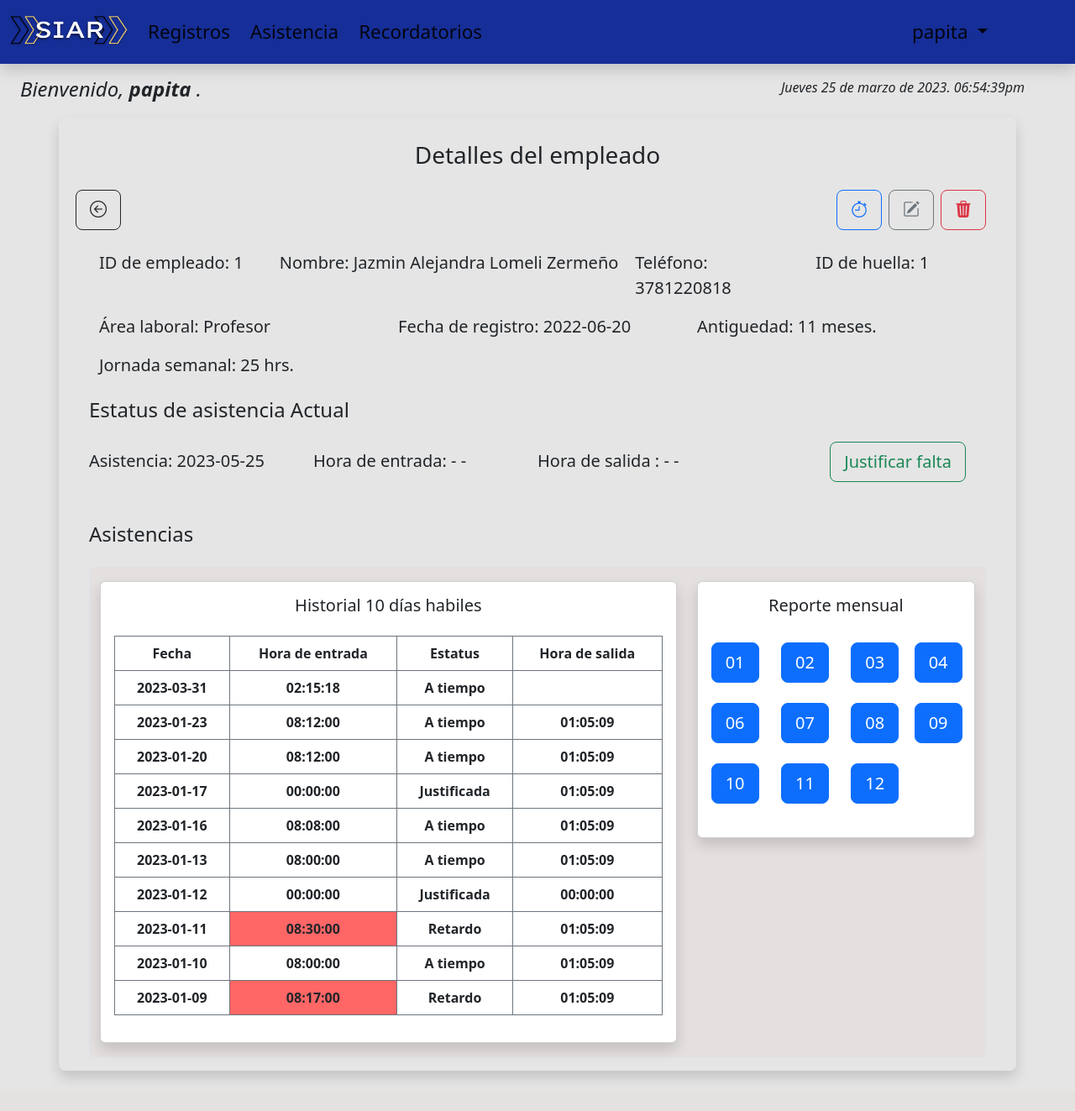
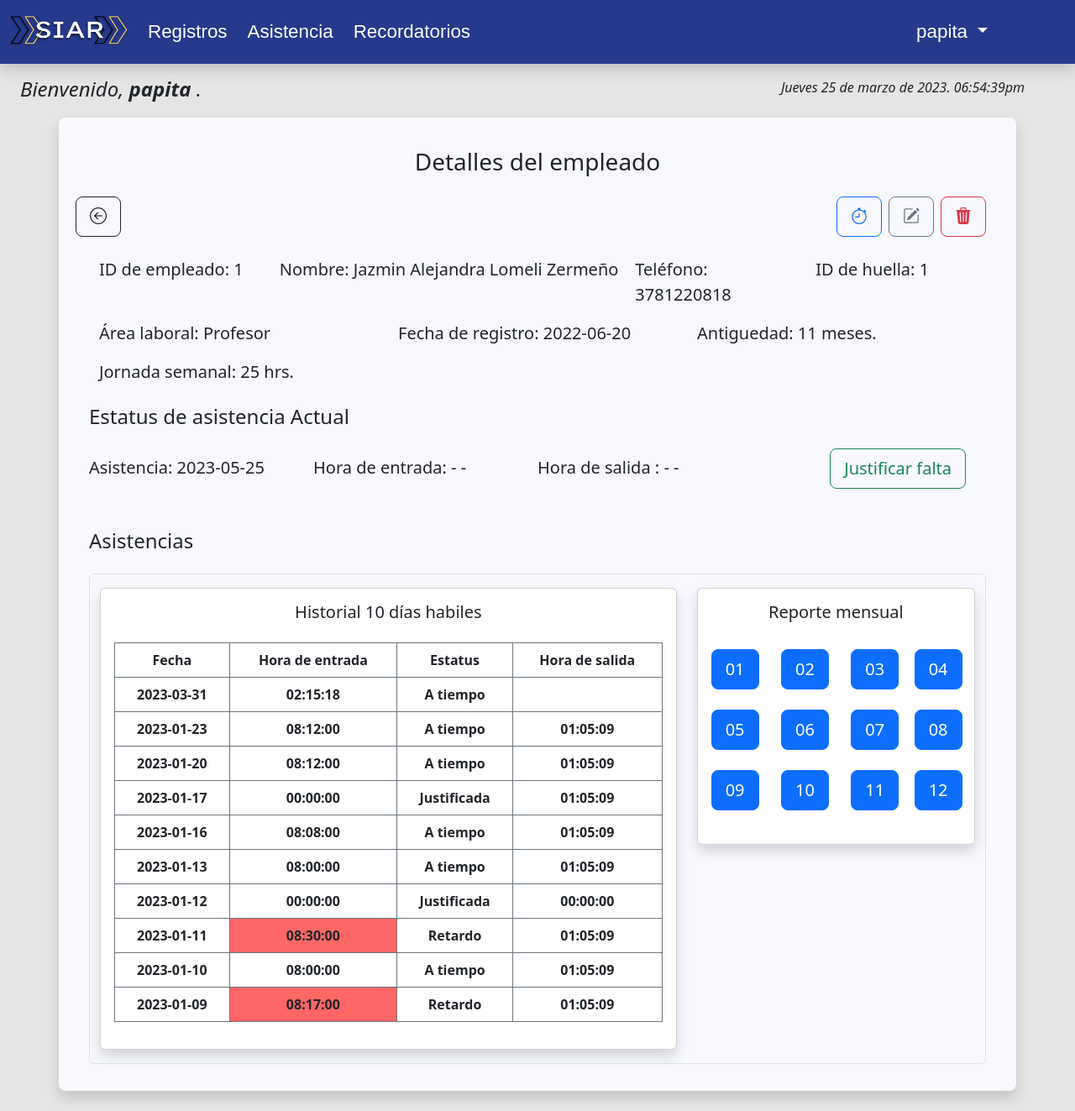
Before and after one commit to Jazmin-Lomeli/SIAR, a PHP site: page /empleado_detalles.php?id=1 in a window 1280 px wide. Shown: the whole page at 84% size. Before the commit the page ends 1285 px from the top, so only its background shows below. Run offline with PHP 8.4, Linux system fonts and the light colour scheme; a user stored in the database is signed in; data comes from the database, SQL or seed files in the repository; data that the repository does not hold is empty; some libraries are stand-ins or nearby versions.

Commit message:
Ya casi =)

```diff
--- a/admin_recordatorios.php
+++ b/admin_recordatorios.php
@@ -186,8 +186,8 @@ if ($_SERVER["REQUEST_METHOD"] == "POST") {
           <?php
           /* Establecer la hora de Mexico por que por defecto manda la del server  */
           date_default_timezone_set("America/Mexico_City");
-          echo $dia[date('w')] . " " . date("d") . " de " . $mes[date("m") - 1] . " de " . date("Y") . ".   " . date("h:i:sa"); ?>
-
+          $hora_actual = strtotime("-1 hour");
+          echo $dia[date('w', $hora_actual)] . " " . date("d", $hora_actual) . " de " . $mes[date("m", $hora_actual) - 1] . " de " . date("Y", $hora_actual) . ".   " . date("h:i:sa", $hora_actual); ?>
         </p>
       </div>
     </div>
@@ -274,7 +274,7 @@ if ($_SERVER["REQUEST_METHOD"] == "POST") {
             <th>Opciones</th>
           </tr>
         </thead>
-        <tbody id="content">   <!-- Contenido con AJAX -->
+        <tbody id="content"> <!-- Contenido con AJAX -->
 
         </tbody>
       </table>
--- a/arduino_resp.php
+++ b/arduino_resp.php
@@ -5,7 +5,11 @@ require_once 'assets/config/config.php';
 /* Establecemos la fecha y la hora actual */
 date_default_timezone_set("America/Mexico_City");
 $fechaActual = date('Y-m-d');
-$Hora_actual = date('h:i:s');
+
+/* Cuando cambio el horario el servidor nunca cambio la hora, entonces nos marca una hora más tarde */
+$hora_actual = date_create();                                            // Crea un objeto DateTime con la hora actual
+date_sub($hora_actual, date_interval_create_from_date_string('1 hour')); // Resta una hora al objeto DateTime
+$hora_actual = $hora_actual->format('H:i:s');                            // Obtiene la hora restada
 
 /*  Datos que manda el arduino por el metodo POST  */
 $confirmacion = $_POST['transaccion_hecha'];
--- a/assets/css/styles.css
+++ b/assets/css/styles.css
@@ -1,34 +1,44 @@
+/* Color del fondo */
 body {
     background: rgba(128, 128, 128, 0.2);
     height: 100%;
 }
-header{
-    background-color:  #162e97;      /* Color */
+
+/* Color de la barra de navegación */
+header {
+    background-color:  #26398b;
     font-size: 1.4em;
-    color: white;
-    font-family: 'Segoe UI', sans-serif;
-
+    font-family: 'Arial', sans-serif;
   }
 
+ /* Para la primera NavBar el texto es Blanco */
+ header .navbar-light .navbar-nav .nav-link {
+    color: #fff !important;
+  }
+/* Hover de la NavBar */
     header nav div ul li a:hover{
-    font-weight: 500;
- /*text-shadow: 1px 1px 6px #d0dad3;*/
+    font-weight: 450;
     font-size: 1.1em;
     font-weight: oblique;
-}
-
-.bienvenida{
-    font-style: oblique;
+    color: white;
     }
 
 
-
+/* Segunda NavBar en Asistencia Texto negro */
+  .dernav .navbar-nav .nav-link {
+    color: #000;
+  }
   .container nav div ul li a:hover{
     text-shadow: 1px 1px 6px #666866;
     font-size: 1.2em;
     font-weight: oblique;
    }
+/* Nombre del usuaruio */
+.bienvenida{
+    font-style: oblique;
+}
 
+/*Botones para los pdf */
 .raise:hover,
 .raise:focus {
   box-shadow: 0 0.5em 0.5em -0.4em var(--hover);
--- a/empleado_detalles.php
+++ b/empleado_detalles.php
@@ -276,7 +276,7 @@ if ($anios == 0) {
                     <!-- Cambiar botones  -->
                     <div class="col-xl-10 col-lg-10 form-group mx-2 pb-2 pt-3">
 
-                      <input type="submit" class="btn btn-outline-success px-4" value="Ingresar">
+                      <input type="submit" class="btn btn-outline-success px-4" value="Guardar">
                       &ensp;
                       <a class="btn btn-outline-danger px-5" href="admin_reg.php">
                         <i class="bi bi-x-circle"></i>
@@ -459,9 +459,19 @@ if ($anios == 0) {
         <?php
   } else {
     ?>
+     <style>
+    .cont {
+      background: ghostwhite;
+      height: 100%;
+      border-radius: 10px;
+      padding-bottom: 1em;
+      padding-top: 0.5em;
+      margin-top: 1em;
+    }
+  </style>
         <!-- NAV BAR -->
         <!-- Detalles del registro  -->
-        <div class="px-4 pt-3 bienvenida">
+        <div class=" px-4 pt-3 bienvenida">
           <div class="row">
             <div class="col align-self-start">
               <h4>Bienvenido, <b>
@@ -485,7 +495,7 @@ if ($anios == 0) {
           </div>
         </div>
         <!-- Alertas de confirmacion o  error -->
-        <div class="container mt-2 principal rounded-3 shadow mb-4">
+        <div class=" cont container mt-2 principal rounded-3 shadow mb-4">
           <br>
           <?php
           if (isset($_GET['mensaje']) and $_GET['mensaje'] == 'area') {
@@ -691,7 +701,7 @@ if ($anios == 0) {
               <br>
               <h4 class="text-start pt-2 pb-3">Asistencias</h4>
               <div class="container border rounded pb-3"
-                style="border-color:rgb(220, 220, 220); background-color: rgba(228, 215, 215, 0.4);">
+                style="border-color:rgb(220, 220, 220);">
                 <div class="row pt-3">
                   <div class="col-sm-8">
                     <div class="card shadow">
@@ -756,7 +766,7 @@ if ($anios == 0) {
                     </div>
                   </div>
 
-                  <div class="col-sm-4">
+                  <div class=" col-sm-4">
                     <div class="card shadow">
                       <div class="card-body">
                         <h5 class="card-title text-center">Reporte mensual </h5>
@@ -806,6 +816,16 @@ if ($anios == 0) {
 
                         <div class="row">
                           <div class="col pb-4">
+                            <abbr title='Mes de Mayo'>
+                              <!-- Mandar datos por GET -->
+                              <a href="assets/scripts/reporte_mes.php?id=<?php echo $id_emp ?>&mes=5"
+                                class="btn btn-primary btn-lg ml-2 raise" target="_blank"
+                                onclick="window.open(this.href,this.target,'width=1000,height=700,top=120,left=100,toolbar=no,location=no,status=no,menubar=no');return false;">
+                                05
+                              </a>
+                            </abbr>
+                          </div>
+                          <div class="col pb-4 px-1">
                             <abbr title='Mes de Junio'>
                               <!-- Mandar datos por GET -->
                               <a href="assets/scripts/reporte_mes.php?id=<?php echo $id_emp ?>&mes=6"
@@ -815,7 +835,7 @@ if ($anios == 0) {
                               </a>
                             </abbr>
                           </div>
-                          <div class="col pb-4 px-1">
+                          <div class="col pb-3 pe-2">
                             <abbr title='Mes de Julio'>
                               <!-- Mandar datos por GET -->
                               <a href="assets/scripts/reporte_mes.php?id=<?php echo $id_emp ?>&mes=7"
@@ -825,7 +845,7 @@ if ($anios == 0) {
                               </a>
                             </abbr>
                           </div>
-                          <div class="col pb-3 pe-2">
+                          <div class="col px-0 pb-4">
                             <abbr title='Mes de Agosto'>
                               <!-- Mandar datos por GET -->
                               <a href="assets/scripts/reporte_mes.php?id=<?php echo $id_emp ?>&mes=8"
@@ -835,7 +855,10 @@ if ($anios == 0) {
                               </a>
                             </abbr>
                           </div>
-                          <div class="col px-0 pb-4">
+                        </div>
+
+                        <div class="row">
+                        <div class="col pb-4">
                             <abbr title='Mes de Septiembre'>
                               <!-- Mandar datos por GET -->
                               <a href="assets/scripts/reporte_mes.php?id=<?php echo $id_emp ?>&mes=9"
@@ -845,10 +868,7 @@ if ($anios == 0) {
                               </a>
                             </abbr>
                           </div>
-                        </div>
-
-                        <div class="row">
-                          <div class="col pb-4">
+                          <div class="col pb-4 px-1">
                             <abbr title='Mes de Octubre'>
                               <!-- Mandar datos por GET -->
                               <a href="assets/scripts/reporte_mes.php?id=<?php echo $id_emp ?>&mes=10"
@@ -858,7 +878,7 @@ if ($anios == 0) {
                               </a>
                             </abbr>
                           </div>
-                          <div class="col pb-4 px-1">
+                          <div class="col pb-3 pe-2">
                             <abbr title='Mes de Noviembre'>
                               <!-- Mandar datos por GET -->
                               <a href="assets/scripts/reporte_mes.php?id=<?php echo $id_emp ?>&mes=11"
@@ -868,7 +888,7 @@ if ($anios == 0) {
                               </a>
                             </abbr>
                           </div>
-                          <div class="col pb-3 pe-2">
+                          <div class="col px-0 pb-4">
                             <abbr title='Mes de Diciembre'>
                               <!-- Mandar datos por GET -->
                               <a href="assets/scripts/reporte_mes.php?id=<?php echo $id_emp ?>&mes=12"
@@ -878,9 +898,8 @@ if ($anios == 0) {
                               </a>
                             </abbr>
                           </div>
-                          <div class="col px-0 pb-4">
 
-                          </div>
+
                         </div>
                       </div>
                     </div>
```
Also changed, not shown: admin_asistencia.php (+10 -5 lines), admin_asistencia_pasadas.php (+7 -5 lines), admin_reg.php (+28 -30 lines), assets/scripts/cuenta.php (+10 -3 lines), assets/scripts/editar_emp.php (+1 -6 lines), assets/scripts/reporte_intervalo.php (+14 -8 lines), assets/scripts/sistema.php (+44 -22 lines). Lines whose indentation alone changed are shown as unchanged.
